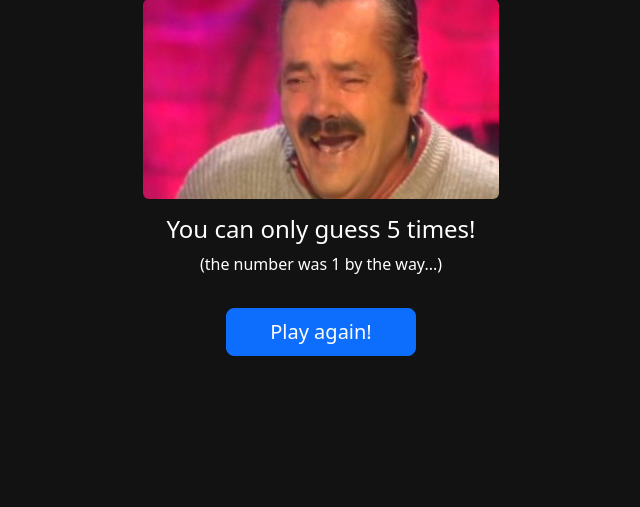
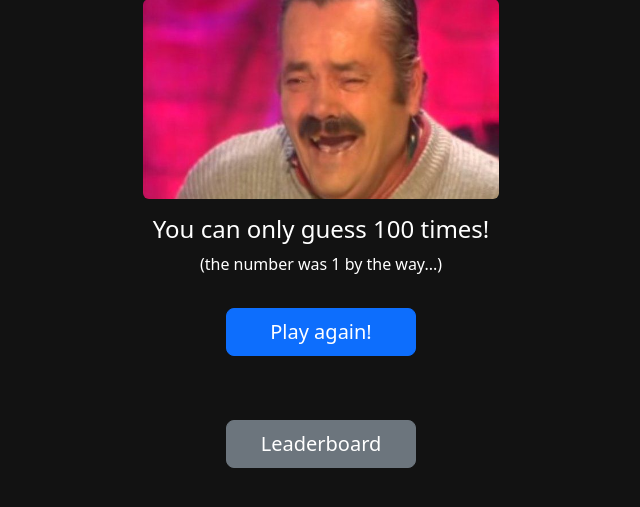
Before and after one commit to joshthecomposer/great_number_game, a Flask app: page /lose in a window 1280 px wide. Shown: the part 172-679 px from the top of the page, without its empty margins (319-959 px from the left). Run offline with Flask 2, Linux system fonts and the light colour scheme; the visitor is signed in with stand-in values (Sample User, id 1).

Commit message:
added leaderboard functionality

```diff
--- a/server.py
+++ b/server.py
@@ -3,10 +3,12 @@ import random
 app = Flask(__name__)
 app.secret_key = 'keep it secret, keep it safe'
 
+NUM_TRIES_ALLOWED = 100
+
 @app.route('/', methods=['GET', 'POST'])
 def index():
     if 'total' in session:
-        if session['total'] >= 5:
+        if session['total'] >= NUM_TRIES_ALLOWED:
             return redirect('/lose')
     if 'guess' not in session:
         session['secret_number'] = int(random.randint(0, 100))
@@ -28,6 +30,14 @@ def check_guess():
 
 @app.route('/success', methods=['GET', 'POST'])
 def success():
+    session['total'] += 1
+    if request.method == 'POST':
+        if 'current_winner' in session:
+            session['current_winner'].append(request.form.get('current_winner'))
+        elif 'current_winner' not in session:
+            session['current_winner'] = []
+            session['current_winner'].append(request.form.get('current_winner'))
+        return redirect('/leaderboard')
     return render_template('success.html')
 
 @app.route('/reset', methods=['GET', 'POST'])
@@ -37,7 +47,12 @@ def reset():
 
 @app.route('/lose', methods=['GET', 'POST'])
 def lose():
-    return render_template('lose.html')
+    return render_template('lose.html', NUM_TRIES_ALLOWED = NUM_TRIES_ALLOWED)
+
+@app.route('/leaderboard', methods=['GET', 'POST'])
+def leaderboard():
+    session['secret_number'] = int(random.randint(0, 100))
+    return render_template('leaderboard.html')
 
 if __name__ == '__main__':
     app.run(debug=True)
--- a/templates/index.html
+++ b/templates/index.html
@@ -40,8 +40,12 @@
                 </div>
             </div>
         </form>
+        <h4 class="text-center">{{session['secret_number']}}</h4>
         <div class="row justify-content-center mb-3">
-                <a href="/reset" class="btn btn-primary btn-lg btn-block col-2">Reset</a>
+                <a href="/reset" class="btn btn-secondary btn-lg btn-block col-2 mt-5">Reset</a>
+        </div>
+        <div class="row justify-content-center mb-3">
+            <a href="/leaderboard" class="btn btn-secondary btn-lg btn-block col-2">Leaderboard</a>
         </div>
     </div>
 </body>
--- a/templates/lose.html
+++ b/templates/lose.html
@@ -27,13 +27,16 @@
         </div>
         <div class="row justify-content-center mb-3">
             <div class="col-6">
-                <h4 class="text-white text-center">You can only guess 5 times!</h4>
+                <h4 class="text-white text-center">You can only guess {{ NUM_TRIES_ALLOWED }} times!</h4>
                 <p class="text-white text-center">(the number was {{session['secret_number']}} by the way...)</p>
             </div>
         </div>
         <div class="row justify-content-center mb-3">
             <a href="/reset" class="btn btn-primary btn-lg btn-block col-2">Play again!</a>
         </div>
+        <div class="row justify-content-center mb-3">
+            <a href="/leaderboard" class="btn btn-secondary btn-lg btn-block col-2 mt-5">Leaderboard</a>
+        </div>
     </div>
 </body>
 </html>
```
Also changed, not shown: templates/leaderboard.html (added, +29 -0 lines), templates/success.html (+9 -8 lines).
